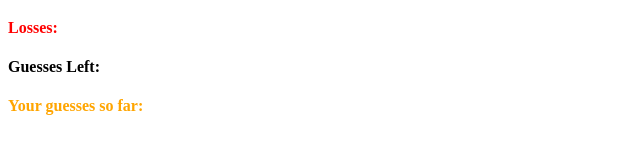
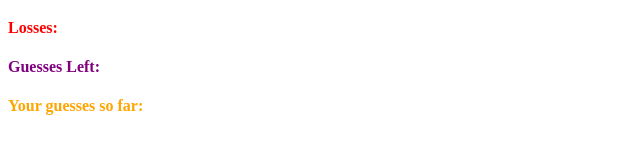
Before and after one commit to richardmmy28/Psychic-Game, a plain HTML site: page index.html in a window 1280 px wide. Shown: the part 159-312 px from the top of the page, 0-640 px from the left. Drawn offline with Linux system fonts and the light colour scheme.

```diff
--- a/assets/css/style.css
+++ b/assets/css/style.css
@@ -14,7 +14,7 @@
     color: red;
 }
 
-#guessesLeft {
+#guesses {
     color: purple;
 }
 
```
Also changed, not shown: assets/javascript/game.js (line endings or trailing spaces).
